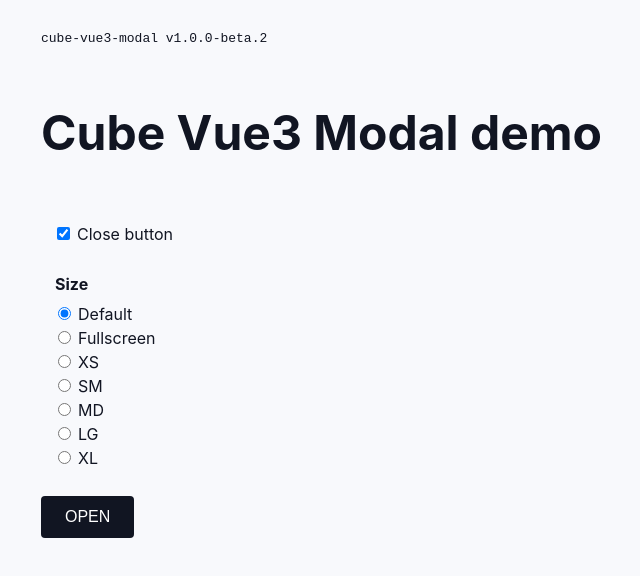
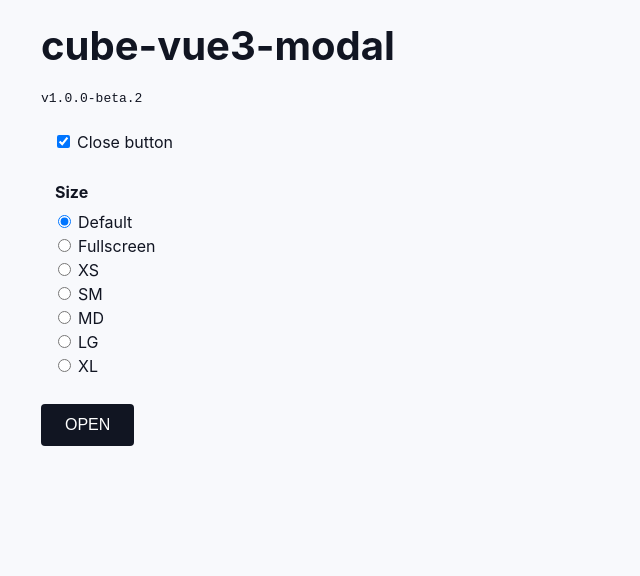
Before and after one commit to cube-inc/cube-vue3-modal, a Vue app: page / in a window 1280 px wide. Shown: the top 576 px of the page, without its empty margins (119-759 px from the left). Built offline with nearby package versions, Linux system fonts and the light colour scheme.

Commit message:
Improves App component

```diff
--- a/src/App.vue
+++ b/src/App.vue
@@ -1,8 +1,8 @@
 <template>
   <div class="container">
     <div class="content">
-      <pre>{{ name }} v{{ version }}</pre>
-      <h1>Cube Vue3 Modal demo</h1>
+      <h1 class="title">{{ name }}</h1>
+      <pre>v{{ version }}</pre>
       <fieldset class="form-group">
         <label class="form-label">
           <input type="checkbox" v-model="modalCloseButton" class="form-control" />
@@ -182,9 +182,13 @@ body {
 .lead {
   font-size: 1.4em;
 }
+.title {
+  margin: 0;
+  font-size: 2.5em;
+}
 h1 {
   margin: 1em 0;
-  font-size: 3em;
+  font-size: 2.5em;
 }
 h2 {
   margin: 0.5em 0;
```
